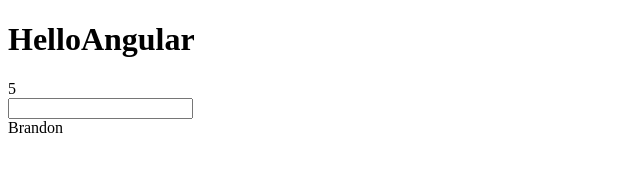
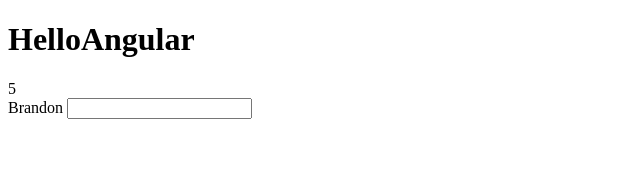
Before and after one commit to bkam03/angular_demo, a website: page public/index.html in a window 1280 px wide. Shown: the whole page, without its empty margins (0-640 px from the left). Drawn offline with nearby package versions, Linux system fonts and the light colour scheme.

Commit message:
moved input/ inputdiv into controller

```diff
--- a/public/index.html
+++ b/public/index.html
@@ -8,11 +8,15 @@
   <h1>{{'Hello' + 'Angular'}}</h1>
   <div>{{2+3}}</div>
 
-  <input type="text" ng-model="myModel">
 
-  <div>{{ myModel }}</div>
+  <div ng-controller="myController">
+    {{ myFirstName }}
 
-  <div ng-controller="myController">{{ myFirstName }}</div>
+    <input type="text" ng-model="myModel">
+
+    <div>{{ myModel }}</div>
+
+  </div>
 
   <script
   src="https://cdnjs.cloudflare.com/ajax/libs/angular.js/1.6.5/angular.js"
```
